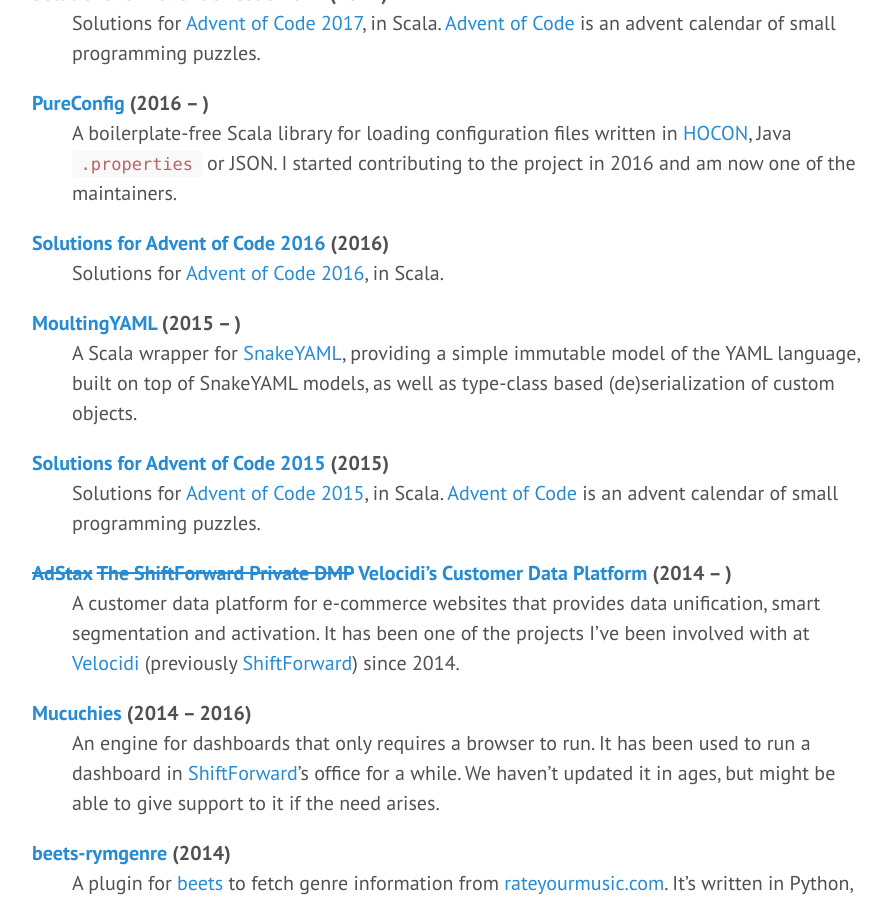
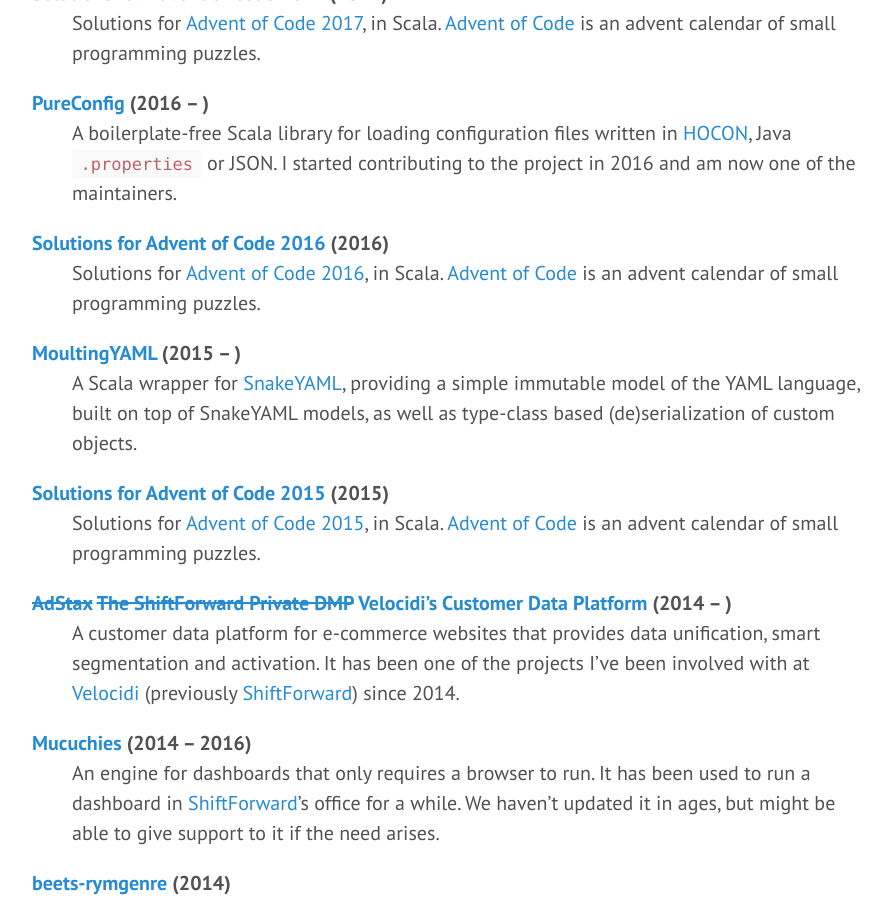
Before and after one commit to jcazevedo/jcazevedo.net, a Jekyll site: the page built from projects.md, in a window 1280 px wide and 900 px high, scrolled down 536 px. Shown: the whole window, without its empty margins (188-1079 px from the left). Built offline with Jekyll 4.4.1, drawn with Linux system fonts in a browser that asks for light colours.

Commit message:
Improve project description

```diff
--- a/projects.md
+++ b/projects.md
@@ -36,6 +36,8 @@
 [Solutions for Advent of Code 2016](https://github.com/jcazevedo/advent-of-code-2016) (2016)
 
 : Solutions for [Advent of Code 2016](https://adventofcode.com/2016), in Scala.
+[Advent of Code](https://adventofcode.com/) is an advent calendar of small
+programming puzzles.
 
 [MoultingYAML](https://github.com/jcazevedo/moultingyaml) (2015 -- )
 
```
